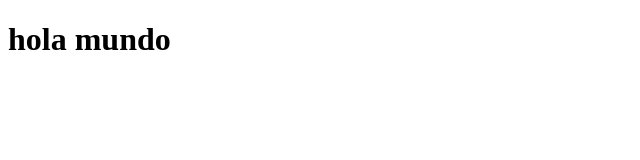
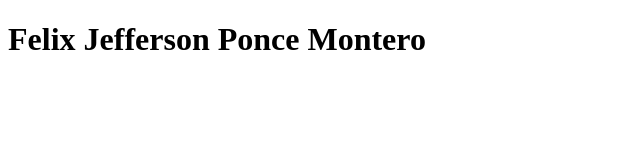
Before and after one commit to felixjeffersonponcemontero/felixJPM, a plain HTML site: page index.html in a window 1280 px wide. Shown: the whole page, without its empty margins (0-640 px from the left). Drawn offline with Linux system fonts and the light colour scheme.

Commit message:
Update index.html

```diff
--- a/index.html
+++ b/index.html
@@ -3,6 +3,6 @@
     <title>Document</title>
 </head>
 <body>
-    <h1>hola mundo</h1>
+    <h1>Felix Jefferson Ponce Montero</h1>
 </body>
 </html>
```
